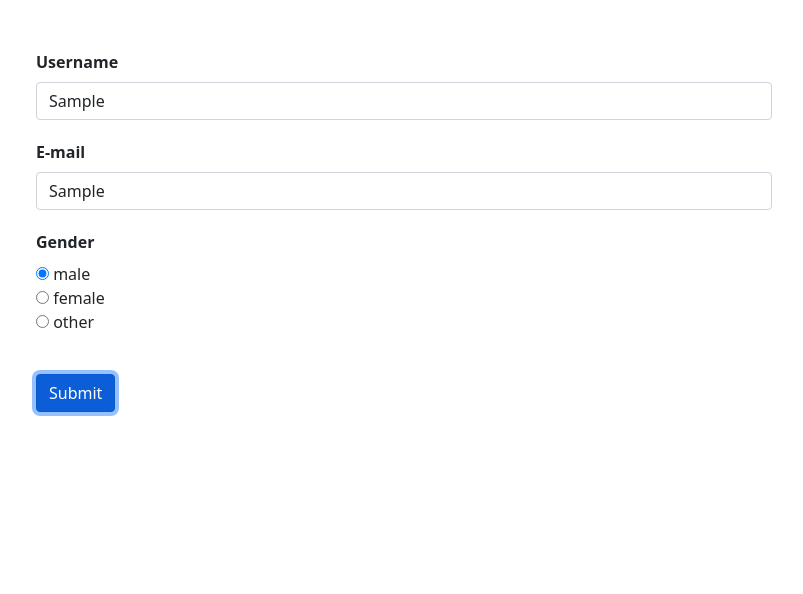
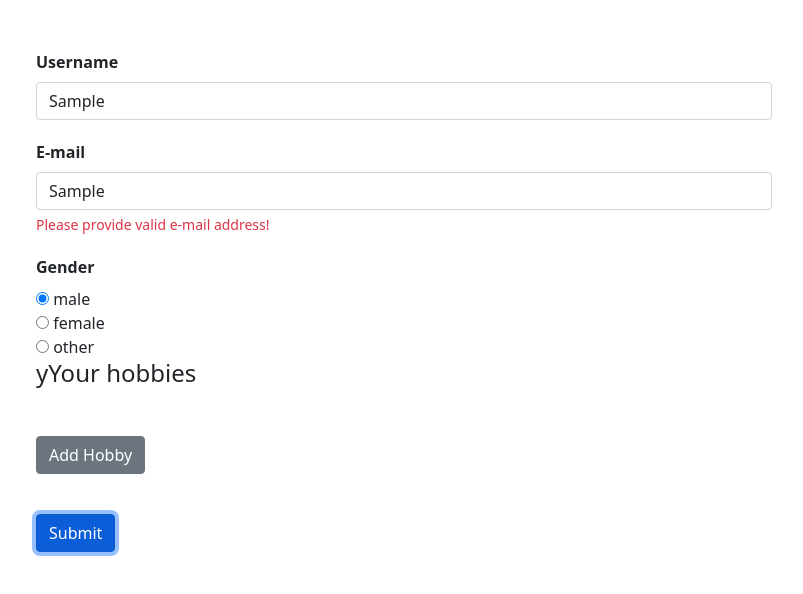
Before and after one commit to kamil-nawrot/recipe-book, an Angular app: page / in a window 1280 px wide. Both pictures are taken after typing "Sample", "Sample" into the empty fields and a click on the button "Submit". Shown: the top 594 px of the page, without its empty margins (46-849 px from the left). Built offline with nearby package versions, Linux system fonts and the light colour scheme.

Commit message:
created dynamically created array of form controls

```diff
--- a/src/app/playground/forms/reactive-form/reactive-form.component.html
+++ b/src/app/playground/forms/reactive-form/reactive-form.component.html
@@ -10,6 +10,9 @@
             class="form-control"
             formControlName="username"
           >
+          <p class="form-text text-danger" *ngIf="!signupForm.get('username')?.valid && signupForm.get('username')?.touched">
+            Please provide valid username!
+          </p>
         </div>
         <div class="form-group">
           <label class="form-label fw-bold" for="email">E-mail</label>
@@ -19,6 +22,9 @@
             class="form-control"
             formControlName="email"
           >
+          <p class="form-text text-danger" *ngIf="!signupForm.get('email')?.valid && signupForm.get('email')?.touched">
+            Please provide valid e-mail address!
+          </p>
         </div>
         <label class="form-label fw-bold">Gender</label>
         <div class="radio" *ngFor="let gender of genders">
@@ -31,6 +37,13 @@
             {{ gender }}
           </label>
         </div>
+        <section formArrayName="hobbies">
+          <h4 class="fs-4">yYour hobbies</h4>
+          <div class="form-group" *ngFor="let hobbyControl of getControls(); index as i">
+            <input type="text" class="form-control" [formControlName]="i">
+          </div>
+          <button class="btn btn-secondary" type="button" (click)="onAddHobby()">Add Hobby</button>
+        </section>
         <button class="btn btn-primary" type="submit">Submit</button>
       </form>
     </div>
--- a/src/app/playground/forms/reactive-form/reactive-form.component.ts
+++ b/src/app/playground/forms/reactive-form/reactive-form.component.ts
@@ -1,5 +1,5 @@
 import { Component, OnInit } from '@angular/core';
-import {FormControl, FormGroup, Validators} from "@angular/forms";
+import {FormArray, FormControl, FormGroup, Validators} from "@angular/forms";
 
 @Component({
   selector: 'app-reactive-form',
@@ -14,9 +14,10 @@ export class ReactiveFormComponent implements OnInit {
 
   constructor() {
     this.signupForm = new FormGroup({
-      "username": new FormControl(null, Validators.required),
-      "email": new FormControl(null, [Validators.required, Validators.email]),
-      "gender": new FormControl("male")
+      "username": new FormControl("", Validators.required),
+      "email": new FormControl("", [Validators.required, Validators.email]),
+      "gender": new FormControl("male"),
+      "hobbies": new FormArray([])
     })
   }
 
@@ -27,4 +28,12 @@ export class ReactiveFormComponent implements OnInit {
     console.log(this.signupForm)
   }
 
+  onAddHobby() {
+    (<FormArray>this.signupForm.get("hobbies")).push(new FormControl(null, Validators.required))
+  }
+
+  getControls() {
+    return (<FormArray>this.signupForm.get("hobbies")).controls
+  }
+
 }
```
